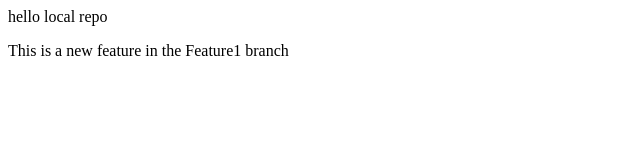
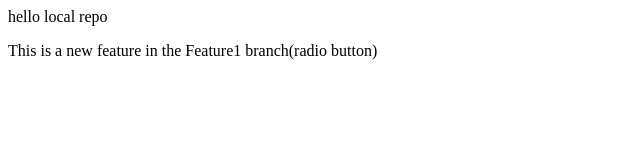
Before and after one commit to AsmitaChipkar/LocalRepo, a plain HTML site: page index.html in a window 1280 px wide. Shown: the full height of the page, 0-640 px from the left. Drawn offline with Linux system fonts and the light colour scheme.

Commit message:
Add feature RADIO BUTTON to feature1 branch

```diff
--- a/index.html
+++ b/index.html
@@ -1,2 +1,2 @@
 <p>hello local repo</p>
-<p>This is a new feature in the Feature1 branch </p>
+<p>This is a new feature in the Feature1 branch(radio button) </p>
```
